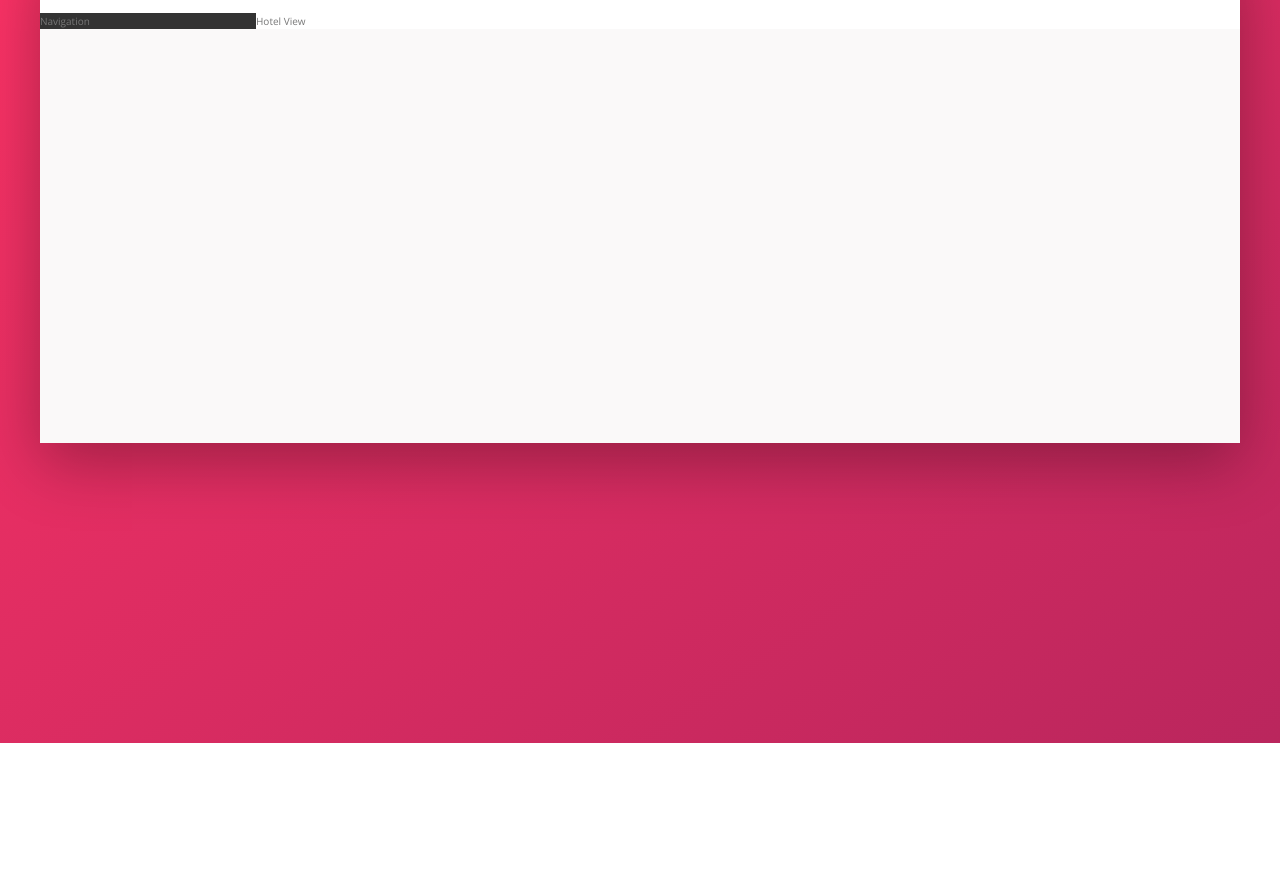
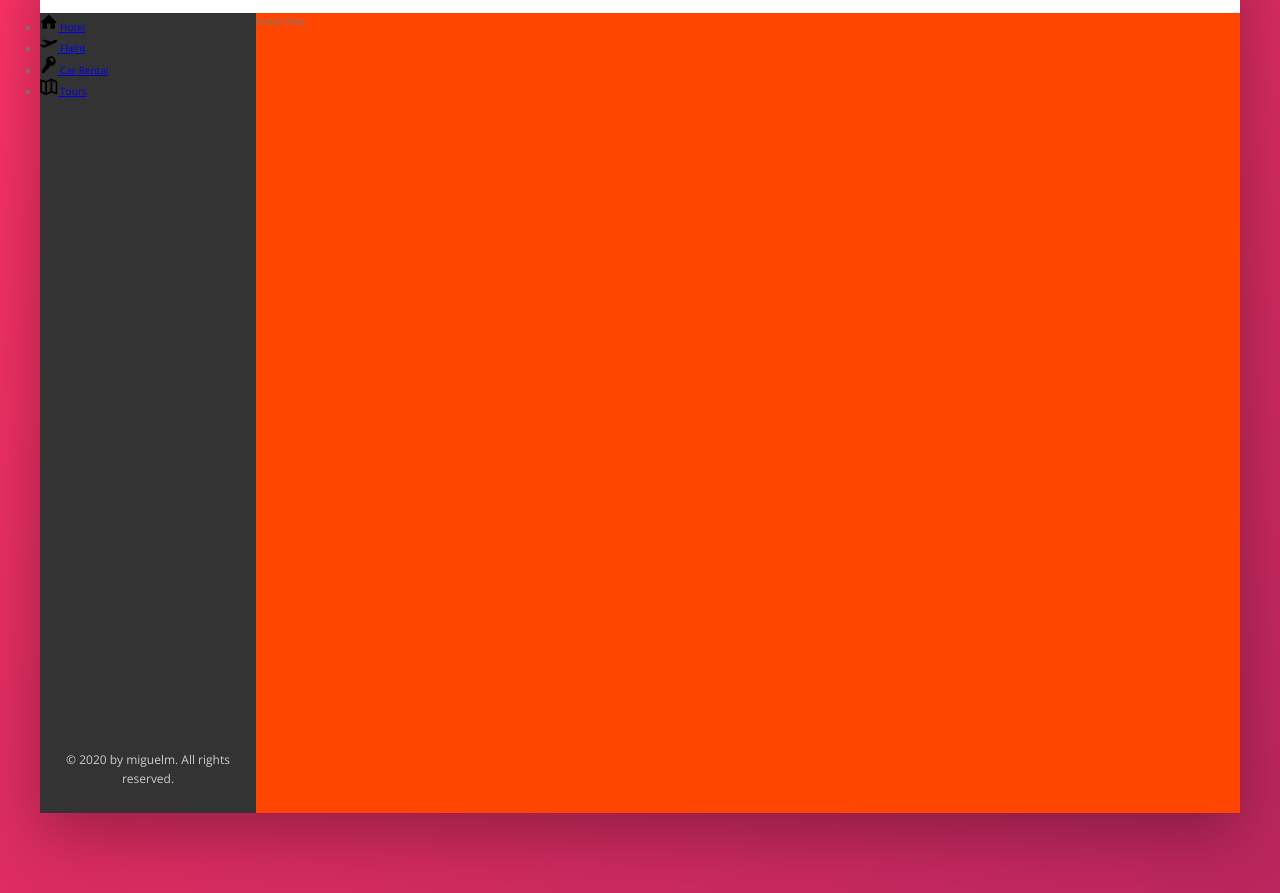
Before and after one commit to miguel-martin/trillo-project, a website: page index.html in a window 1280 px wide. Shown: the part 137-1030 px from the top of the page. Before the commit the page ends 880 px from the top, so only its background shows below. Drawn offline with nearby package versions, Linux system fonts and the light colour scheme.

Commit message:
Basic navigation markup and some styles

```diff
--- a/index.html
+++ b/index.html
@@ -44,9 +44,48 @@
                 </nav>
             </header>
             <div class="content">
+
                 <nav class="sidebar">
-                    Navigation
+                    <ul class="side-nav">
+                        <li class="side-nav__item">
+                            <a href="#" class="side-nav__link">
+                                <svg class="side-nav__icon">
+                                    <use xlink:href="img/sprite.svg#icon-home"></use>
+                                </svg>
+                                <span>Hotel</span>
+                            </a>
+                        </li>
+                        <li class="side-nav__item">
+                            <a href="#" class="side-nav__link">
+                                <svg class="side-nav__icon">
+                                    <use xlink:href="img/sprite.svg#icon-aircraft-take-off"></use>
+                                </svg>
+                                <span>Flight</span>
+                            </a>
+                        </li>
+                        <li class="side-nav__item">
+                            <a href="#" class="side-nav__link">
+                                <svg class="side-nav__icon">
+                                    <use xlink:href="img/sprite.svg#icon-key"></use>
+                                </svg>
+                                <span>Car Rental</span>
+                            </a>
+                        </li>
+                        <li class="side-nav__item">
+                            <a href="#" class="side-nav__link">
+                                <svg class="side-nav__icon">
+                                    <use xlink:href="img/sprite.svg#icon-map"></use>
+                                </svg>
+                                <span>Tours</span>
+                            </a>
+                        </li>
+                    </ul>
+
+                    <div class="legal">
+                        &copy; 2020 by miguelm. All rights reserved.
+                    </div>
                 </nav>
+
                 <main class="hotel-view">
                     Hotel View
                 </main>
--- a/sass/_components.scss
+++ b/sass/_components.scss
@@ -123,3 +123,34 @@
     }
 
 }
+
+
+///////////////////////////////////////
+// SIDE NAVIGATION
+
+.side-nav {
+
+    &__item {
+
+    }
+
+    &__link {
+
+    }
+
+    &__icon {
+        width: 1.75rem;
+        height: 1.75rem;
+    }
+}
+
+
+///////////////////////////////////////
+// LEGAL TEXT
+.legal {
+    font-size: 1.2rem;
+    color: var(--color-grey-light-4);
+    text-align: center;
+    padding: 2.5rem;
+
+}
--- a/sass/_layout.scss
+++ b/sass/_layout.scss
@@ -27,9 +27,16 @@
                     //  flex-grow: 0 -> dont want the element to grow besides the defined width
                     //  flex-shrink: 0 -> the element should not shrink if there is no enough space
                     //  flex-basis: 0 -> percentaje of the width
+
+    display: flex;
+    flex-direction: column; // change the main axis to vertical
+    justify-content: space-between;
 }
 
 .hotel-view {
-    background-color: #fff;
+
     flex: 1; // the element should grow as much as it can
+
+    height: 80rem; // dev
+    background-color: orangered; // dev
 }
```
Also changed, not shown: css/style.css.
